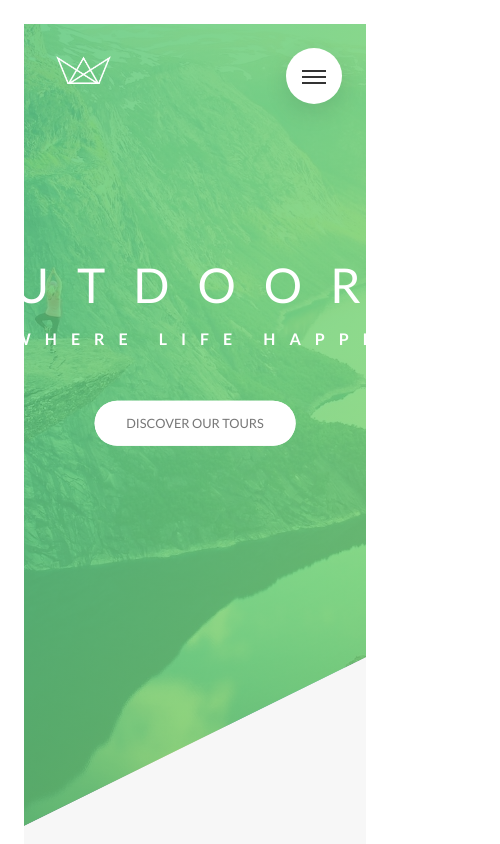
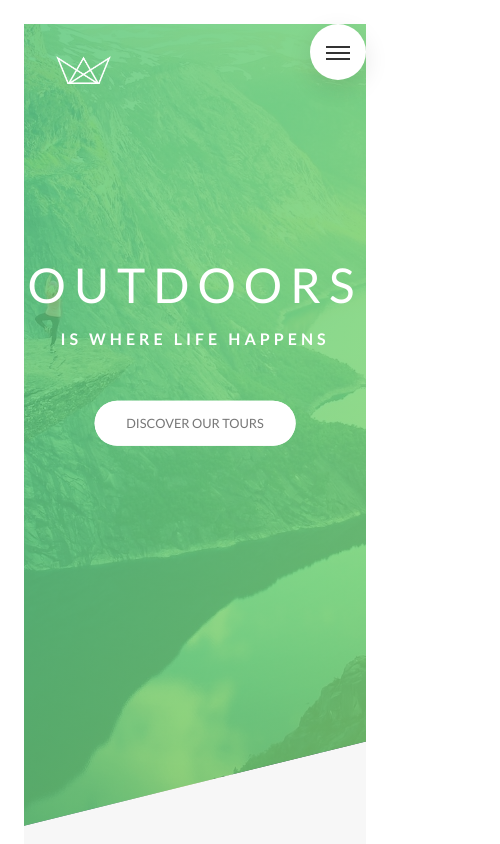
Before and after one commit to leonyangela/advanced-css, a website: page natours-project.html in a window 390 px wide. Shown: the top 844 px of the page, 500 px wide, since content can reach past the window. Drawn offline with nearby package versions, Linux system fonts and the light colour scheme; files that its build step writes are made by us from their sources.

Commit message:
Adding responsive design Base, Typography and Layout

```diff
--- a/sass/abstracts/_mixins.scss
+++ b/sass/abstracts/_mixins.scss
@@ -32,6 +32,10 @@
 // - tab-port
 // - tab-land
 // - big-desktop
+
+//order: Base + typography > general layout + grid > page layout > components
+
+//1 em = 16px
 
 @mixin respond($breakpoint){
     @if $breakpoint == phone {
--- a/sass/abstracts/_variables.scss
+++ b/sass/abstracts/_variables.scss
@@ -24,4 +24,5 @@ $default-font-size: 1.6rem;
 //GRID
 $grid-width: 114rem;
 $gutter-vertical: 8rem;
+$gutter-vertical-small: 6rem;
 $gutter-horizontal: 6rem;
--- a/sass/base/_base.scss
+++ b/sass/base/_base.scss
@@ -18,7 +18,7 @@ html{
     // phone and tab-port are the same, so both will be applied so we don't need the phone media query
 
 
-    @include respond(tab-land){     //width < 900
+    @include respond(tab-land){     //width < 1200
         font-size: 56.25%; //1rem = 8px, 9/16 = 50%
     }
 
@@ -39,4 +39,9 @@ html{
 body {
     // font-size: 1.6rem;
     box-sizing: border-box;
+    padding: 3rem;
+
+    @include respond(tab-port){     //width < 600
+        padding: 0;
+    }
 }
--- a/sass/base/_typography.scss
+++ b/sass/base/_typography.scss
@@ -26,6 +26,12 @@ body {
         animation-duration: 1s;
         animation-timing-function: ease-out;
 
+        @include respond(phone){
+            letter-spacing: 1rem;
+            font-family: 5rem;
+        }
+
+
         /* animation-delay: 3s;
         animation-iteration-count: 3; */
     }
@@ -36,6 +42,11 @@ body {
         font-weight: 700;
         letter-spacing: 1.75rem;
         animation: moveInRight 1s ease-out;
+
+        @include respond(phone){
+            letter-spacing: .5rem;
+            font-family: 5rem;
+        }
     }
 }
 
@@ -49,6 +60,14 @@ body {
     color: transparent;
     letter-spacing: .2rem;
     transition: all .2s;
+
+    @include respond(tab-port){
+        font-size: 3rem;
+    }
+
+    @include respond(tab-port){
+        font-size: 2.5rem;
+    }
 
     &:hover{
         transform: skewY(2deg) skewX(15deg) scale(1.1);
--- a/sass/layout/_footer.scss
+++ b/sass/layout/_footer.scss
@@ -3,6 +3,14 @@
 	padding: 10rem 0;
 	font-size: 1.4rem;
 	color: $color-grey-light-1;
+
+	@include respond(tab-port){
+		padding: 8rem 0;
+	}
+
+	@include respond(phone){
+
+	}
 
 	&__logo-box{
 		text-align: center;
@@ -18,6 +26,11 @@
 		border-top: 1px solid $color-grey-dark;
 		padding-top: 2rem;
 		display: inline-block;
+
+		@include respond(tab-port){
+			width: 100%;
+			float: none;
+		}
 	}
 
 	&__list{
--- a/sass/layout/_grid.scss
+++ b/sass/layout/_grid.scss
@@ -5,6 +5,15 @@
 
     &:not(:last-child){
         margin-bottom: $gutter-vertical;
+
+        @include respond(tab-port){
+            margin-right: $gutter-vertical-small;
+        }
+    }
+
+    @include respond(tab-port){
+        max-width: 50rem;
+        padding: 0 3rem;
     }
 
     @include clearfix;
@@ -17,7 +26,14 @@
 
         &:not(:last-child){
             margin-right: $gutter-horizontal;
+
+            @include respond(tab-port){
+                margin-right: 0;
+                margin-bottom: $gutter-vertical-small;
+            }
         }
+
+
     }
 
     .col-1-of-2{
--- a/sass/layout/_header.scss
+++ b/sass/layout/_header.scss
@@ -10,7 +10,14 @@
     background-position: top;
     position: relative;
 
+    -webkit-clip-path: polygon(0 0, 100% 0, 100% 75vh, 0 100%);
     clip-path: polygon(0 0, 100% 0, 100% 75vh, 0 100%);
+
+    @include respond(phone){
+        -webkit-clip-path: polygon(0 0, 100% 0, 100% 85vh, 0 100%);
+        clip-path: polygon(0 0, 100% 0, 100% 85vh, 0 100%);
+
+    }
 
     &__logo-box{
         position: absolute;
--- a/sass/layout/_navigation.scss
+++ b/sass/layout/_navigation.scss
@@ -16,7 +16,18 @@
 		text-align: center;
 
 		cursor: pointer;
+
+		@include respond(tab-port) {
+			top: 4rem;
+			right: 4rem;
+		}
+
+		@include respond(phone) {
+			top: 3rem;
+			right: 3rem;
+		}
 	}
+
 
 	&__background{
 		height: 6rem;
@@ -28,6 +39,16 @@
 		background-image: radial-gradient($color-primary-light, $color-primary-dark);
 		z-index: 1000;
 		transition: transform .8s cubic-bezier(0.86, 0, 0.07, 1);
+
+		@include respond(tab-port) {
+			top: 4.5rem;
+			right: 4.5rem;
+		}
+
+		@include respond(phone) {
+			top: 3.5rem;
+			right: 3.5rem;
+		}
 
 		/*transform: scale(80);*/
 
@@ -85,6 +106,11 @@
 			transform: translateX(1rem);
 		}
 	}
+
+	&__checkbox:checked ~ &__background{
+		transform: scale(80);
+	}
+
 
 	//functionality
 	&__checkbox:checked ~ &__background {
```
